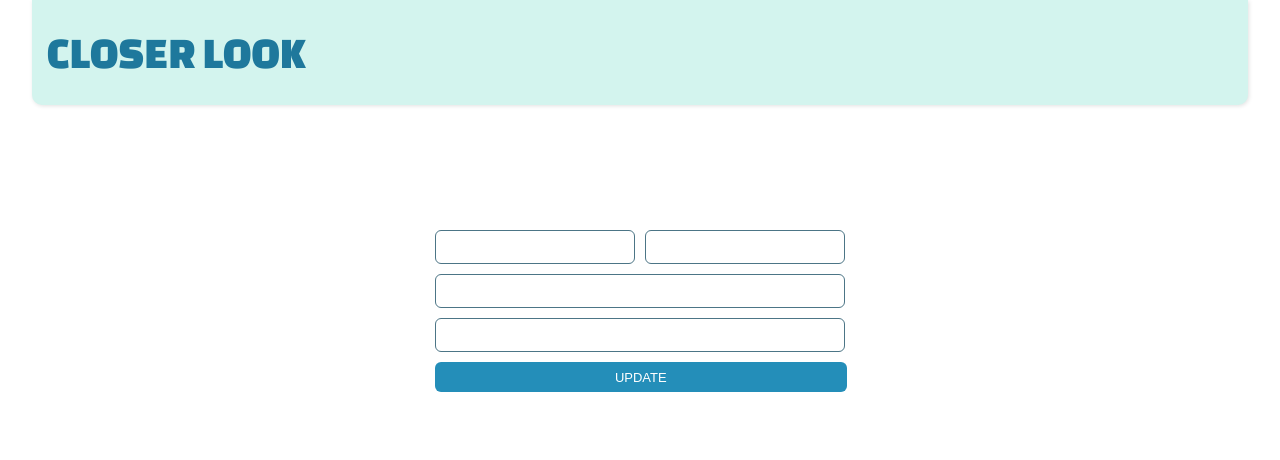
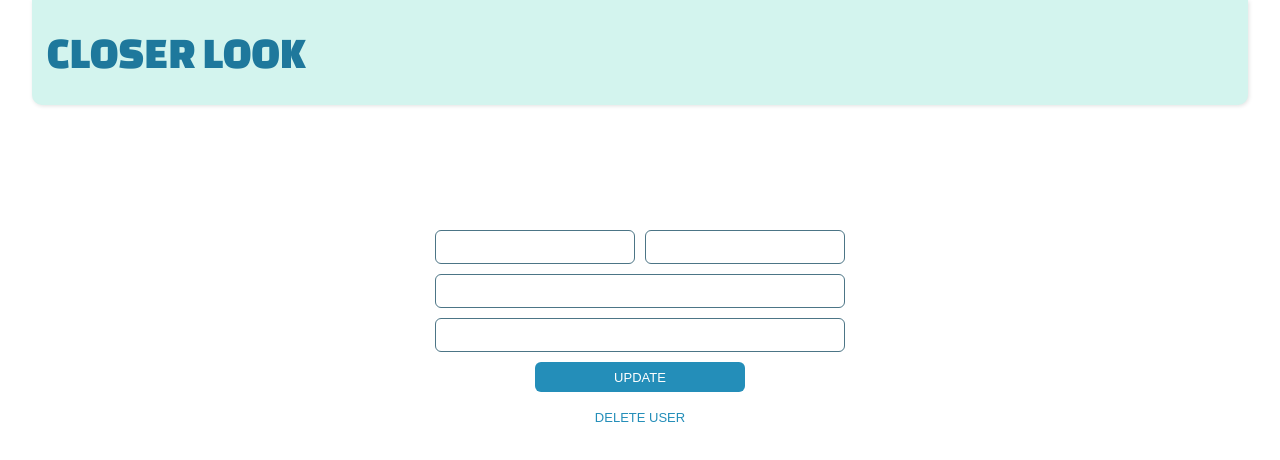
Before and after one commit to peterdubeau/closer-look, a React (Create React App) app in the folder client/: page /api/users/1 in a window 1280 px wide. Shown: the top 460 px of the page. Built offline with nearby package versions, Linux system fonts and the light colour scheme; no server answers.

Commit message:
- Update font-size - Add Delete Button and class

```diff
--- a/client/src/components/UserEdit/UserEdit.css
+++ b/client/src/components/UserEdit/UserEdit.css
@@ -29,7 +29,7 @@
     border: solid 1px #4c7586;
     background-color: white;
     color: #4c7586;
-    font-size: 12px;
+    font-size: 14px;
     text-align: center;
     font-weight: 300;
     margin: 5px;
@@ -42,6 +42,16 @@
     color: white;
     font-size: 13px;
     height: 30px;
-    width: 98%;
+    width: 50%;
     margin: 5px;
 }
+
+.delete-btn {
+    border: none;
+    border-radius: 6px;
+    background-color: white;
+    color: #248eb9;
+    font-size: 13px;
+    height: 30px;
+    margin: 5px;
+}
--- a/client/src/components/UserEdit/UserEdit.jsx
+++ b/client/src/components/UserEdit/UserEdit.jsx
@@ -56,6 +56,7 @@ function UserEdit(props) {
           <input type='text' name='email' placeholder={email} value={email} onChange={handleEventChange} />
           <input type='password' name='password' placeholder={password} value={password} onChange={handleEventChange} />
           <Link to={`/userByEmail/${email}`}><button className='update-btn' onClick={handleSubmit}>UPDATE</button></Link>
+          <button className='delete-btn'>DELETE USER</button>
         </form>
       </div>
     </Layout>
```
